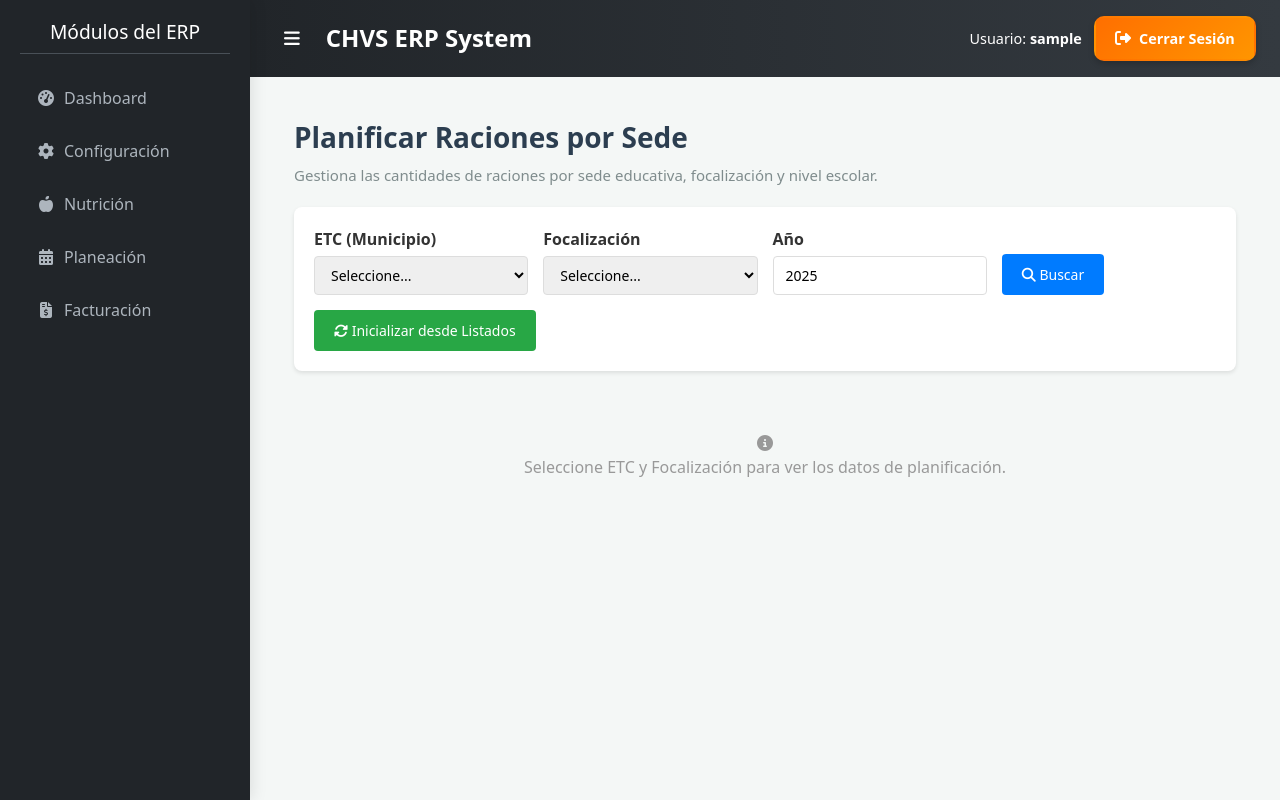
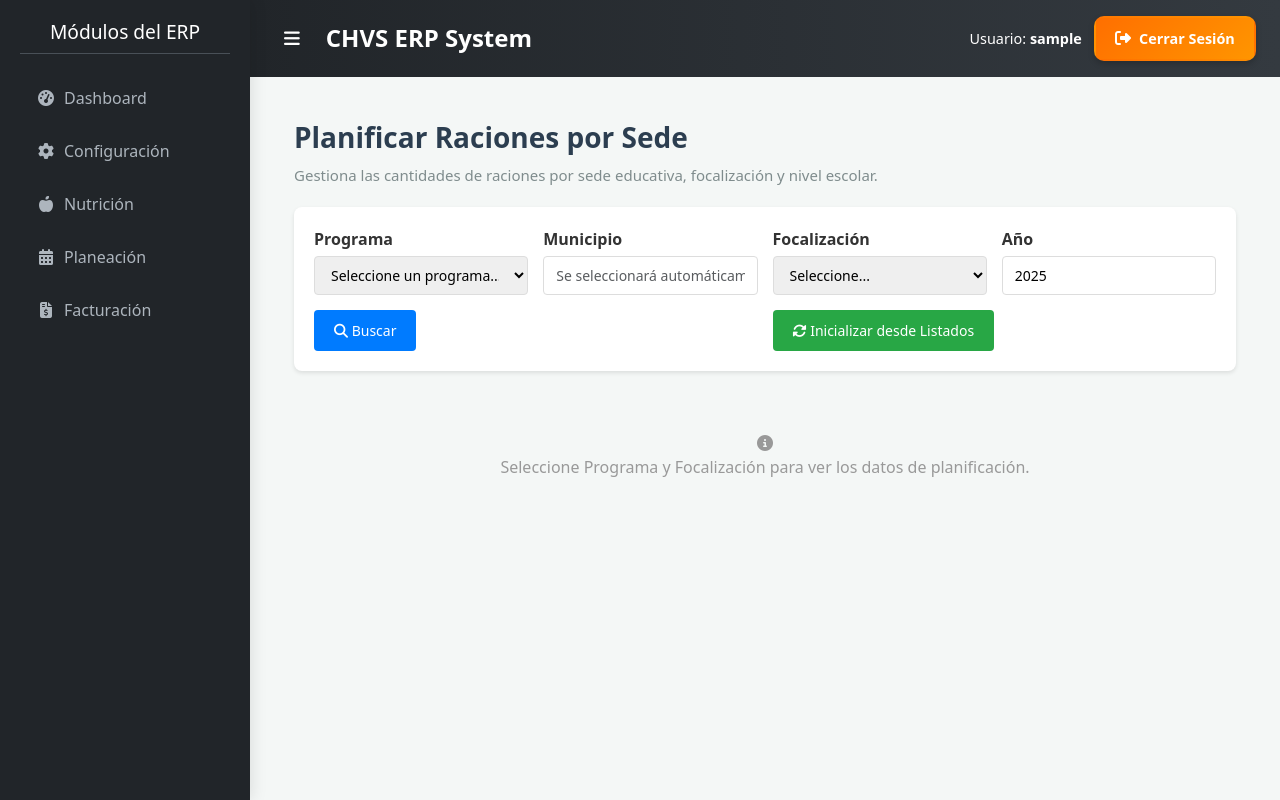
Before and after one commit to erpplaneacion-eng/ERP_CHVS, a Django app: page /planeacion/ciclos-menus/ in a window 1280 px wide. Run offline with Django 5.2, Linux system fonts and the light colour scheme; the visitor is signed in with stand-in values (Sample User, id 1); data that the repository does not hold is empty; parts of the project's set-up code (start-up, migrations or seed data) failed here and were passed over; some libraries are stand-ins or nearby versions.

Commit message:
se ajsuta modulo de facturacin se agrega filtro de programa

```diff
--- a/erp_chvs/planeacion/views.py
+++ b/erp_chvs/planeacion/views.py
@@ -63,11 +63,11 @@ def ciclos_menus_view(request):
     Vista principal para planificar ciclos de menús.
     Muestra filtros y tabla de planificación de raciones.
     """
-    # Obtener municipios únicos de listados_focalizacion
-    etc_values = ListadosFocalizacion.objects.values_list('etc', flat=True).distinct().order_by('etc')
+    # Obtener programas activos ordenados por nombre
+    programas = Programa.objects.filter(estado='activo').order_by('programa')
 
     context = {
-        'etc_values': etc_values,
+        'programas': programas,
         'focalizaciones': FOCALIZACIONES_DISPONIBLES,
     }
 
@@ -86,23 +86,25 @@ def inicializar_ciclos_menus(request):
         import json
         data = json.loads(request.body)
 
-        etc = data.get('etc')
+        programa_id = data.get('programa_id')
         focalizacion = data.get('focalizacion')
         ano = data.get('ano', 2025)
 
-        if not etc or not focalizacion:
+        if not programa_id or not focalizacion:
             return JsonResponse({
                 'success': False,
-                'error': 'Parámetros ETC y Focalización son requeridos'
+                'error': 'Parámetros Programa y Focalización son requeridos'
             }, status=400)
 
-        # Obtener municipio
+        # Obtener programa y municipio
         try:
-            municipio_obj = PrincipalMunicipio.objects.get(nombre_municipio__iexact=etc)
-        except PrincipalMunicipio.DoesNotExist:
+            programa_obj = Programa.objects.get(id=programa_id)
+            municipio_obj = programa_obj.municipio
+            etc = municipio_obj.nombre_municipio
+        except Programa.DoesNotExist:
             return JsonResponse({
                 'success': False,
-                'error': f'Municipio "{etc}" no encontrado'
+                'error': f'Programa con ID "{programa_id}" no encontrado'
             }, status=404)
 
         # Obtener todos los registros de listados_focalizacion para este ETC y focalización
@@ -330,7 +332,7 @@ def obtener_datos_ciclos(request):
     API para obtener datos de planificación existentes.
     """
     try:
-        etc = request.GET.get('etc')
+        programa_id = request.GET.get('programa_id')
         focalizacion = request.GET.get('focalizacion')
         ano = request.GET.get('ano', '2025')
 
@@ -340,19 +342,20 @@ def obtener_datos_ciclos(request):
         except (ValueError, TypeError):
             ano = 2025
 
-        if not etc or not focalizacion:
+        if not programa_id or not focalizacion:
             return JsonResponse({
                 'success': False,
-                'error': 'Parámetros ETC y Focalización son requeridos'
+                'error': 'Parámetros Programa y Focalización son requeridos'
             }, status=400)
 
-        # Obtener municipio
+        # Obtener programa y municipio
         try:
-            municipio_obj = PrincipalMunicipio.objects.get(nombre_municipio__iexact=etc)
-        except PrincipalMunicipio.DoesNotExist:
+            programa_obj = Programa.objects.get(id=programa_id)
+            municipio_obj = programa_obj.municipio
+        except Programa.DoesNotExist:
             return JsonResponse({
                 'success': False,
-                'error': f'Municipio "{etc}" no encontrado'
+                'error': f'Programa con ID "{programa_id}" no encontrado'
             }, status=404)
 
         # Obtener datos
--- a/erp_chvs/static/js/planeacion/ciclos_menus.js
+++ b/erp_chvs/static/js/planeacion/ciclos_menus.js
@@ -7,7 +7,7 @@ document.addEventListener('DOMContentLoaded', function() {
     // Obtener elementos del DOM
     const btnBuscar = document.getElementById('btn-buscar');
     const btnInicializar = document.getElementById('btn-inicializar');
-    const etcSelect = document.getElementById('filter-etc');
+    const programaSelect = document.getElementById('filter-programa');
     const focalizacionSelect = document.getElementById('filter-focalizacion');
     const anoInput = document.getElementById('filter-ano');
     const resultsContainer = document.getElementById('results-container');
@@ -53,41 +53,41 @@ document.addEventListener('DOMContentLoaded', function() {
     // Evento para el botón de Buscar
     if (btnBuscar) {
         btnBuscar.addEventListener('click', function() {
-            const etc = etcSelect.value;
+            const programaId = programaSelect.value;
             const focalizacion = focalizacionSelect.value;
             const ano = anoInput.value;
 
-            if (!etc || !focalizacion) {
-                mostrarAlertaSegura('Por favor, seleccione un ETC y una Focalización.', 'warning');
+            if (!programaId || !focalizacion) {
+                mostrarAlertaSegura('Por favor, seleccione un Programa y una Focalización.', 'warning');
                 return;
             }
 
-            buscarDatos(etc, focalizacion, ano);
+            buscarDatos(programaId, focalizacion, ano);
         });
     }
 
     // Evento para el botón de Inicializar
     if (btnInicializar) {
         btnInicializar.addEventListener('click', function() {
-            const etc = etcSelect.value;
+            const programaId = programaSelect.value;
             const focalizacion = focalizacionSelect.value;
             const ano = anoInput.value;
 
-            if (!etc || !focalizacion) {
-                mostrarAlertaSegura('Por favor, seleccione un ETC y una Focalización.', 'warning');
+            if (!programaId || !focalizacion) {
+                mostrarAlertaSegura('Por favor, seleccione un Programa y una Focalización.', 'warning');
                 return;
             }
 
             // Inicia el proceso. El primer llamado nunca se fuerza.
-            inicializarCiclos(etc, focalizacion, ano, false);
+            inicializarCiclos(programaId, focalizacion, ano, false);
         });
     }
 
-    async function buscarDatos(etc, focalizacion, ano) {
+    async function buscarDatos(programaId, focalizacion, ano) {
         mostrarCargando();
 
         try {
-            const url = `${config.urlObtener}?etc=${encodeURIComponent(etc)}&focalizacion=${encodeURIComponent(focalizacion)}&ano=${ano}`;
+            const url = `${config.urlObtener}?programa_id=${encodeURIComponent(programaId)}&focalizacion=${encodeURIComponent(focalizacion)}&ano=${ano}`;
             const response = await fetch(url, {
                 method: 'GET',
                 headers: {
@@ -128,7 +128,7 @@ document.addEventListener('DOMContentLoaded', function() {
         }
     }
 
-    async function inicializarCiclos(etc, focalizacion, ano, forzar) {
+    async function inicializarCiclos(programaId, focalizacion, ano, forzar) {
         // Mostrar indicador de carga
         btnInicializar.disabled = true;
         btnInicializar.innerHTML = '<span class="spinner-border spinner-border-sm" role="status" aria-hidden="true"></span> Procesando...';
@@ -141,7 +141,7 @@ document.addEventListener('DOMContentLoaded', function() {
                     'X-CSRFToken': config.csrfToken
                 },
                 body: JSON.stringify({
-                    etc: etc,
+                    programa_id: programaId,
                     focalizacion: focalizacion,
                     ano: parseInt(ano),
                     forzar_actualizacion: forzar
@@ -158,13 +158,13 @@ document.addEventListener('DOMContentLoaded', function() {
 
                 } else if (data.requiere_confirmacion) {
                     if (typeof ERPUtils === 'undefined' || typeof ERPUtils.showConfirm !== 'function') {
-                        await mostrarConfirmacionNativa(data, etc, focalizacion, ano);
+                        await mostrarConfirmacionNativa(data, programaId, focalizacion, ano);
                         return;
                     }
 
                     // Verificar que SweetAlert2 esté disponible
                     if (typeof Swal === 'undefined') {
-                        await mostrarConfirmacionNativa(data, etc, focalizacion, ano);
+                        await mostrarConfirmacionNativa(data, programaId, focalizacion, ano);
                         return;
                     }
 
@@ -177,13 +177,13 @@ document.addEventListener('DOMContentLoaded', function() {
                         );
 
                         if (userConfirmed) {
-                            inicializarCiclos(etc, focalizacion, ano, true);
+                            inicializarCiclos(programaId, focalizacion, ano, true);
                         } else {
                             mostrarNotificacionSegura('Operación cancelada. Los registros existentes se mantienen intactos.', 'info');
-                            buscarDatos(etc, focalizacion, ano);
+                            buscarDatos(programaId, focalizacion, ano);
                         }
                     } else {
-                        await mostrarConfirmacionNativa(data, etc, focalizacion, ano);
+                        await mostrarConfirmacionNativa(data, programaId, focalizacion, ano);
                     }
                 } else {
                     // Otros errores controlados por el backend
@@ -690,7 +690,7 @@ document.addEventListener('DOMContentLoaded', function() {
     }
 
 
-    async function mostrarConfirmacionNativa(data, etc, focalizacion, ano) {
+    async function mostrarConfirmacionNativa(data, programaId, focalizacion, ano) {
         const titulo = '⚠️ Confirmación Requerida';
         const mensaje = `
             <div style="text-align: center; padding: 10px;">
@@ -713,10 +713,10 @@ document.addEventListener('DOMContentLoaded', function() {
             const userConfirmed = await mostrarModalConfirmacionPersonalizado(titulo, mensaje, 'warning');
 
             if (userConfirmed) {
-                inicializarCiclos(etc, focalizacion, ano, true);
+                inicializarCiclos(programaId, focalizacion, ano, true);
             } else {
                 mostrarNotificacionSegura('Operación cancelada. Los registros existentes se mantienen intactos.', 'info');
-                buscarDatos(etc, focalizacion, ano);
+                buscarDatos(programaId, focalizacion, ano);
             }
 
             return userConfirmed;
@@ -725,10 +725,10 @@ document.addEventListener('DOMContentLoaded', function() {
             const confirmacionNativa = confirm(`${titulo}\n\n${data.warning}. Existen ${data.total_registros_existentes} registros que serán sobreescritos. ¿Desea continuar?`);
 
             if (confirmacionNativa) {
-                inicializarCiclos(etc, focalizacion, ano, true);
+                inicializarCiclos(programaId, focalizacion, ano, true);
             } else {
                 mostrarNotificacionSegura('Operación cancelada. Los registros existentes se mantienen intactos.', 'info');
-                buscarDatos(etc, focalizacion, ano);
+                buscarDatos(programaId, focalizacion, ano);
             }
 
             return confirmacionNativa;
--- a/erp_chvs/templates/planeacion/ciclos_menus.html
+++ b/erp_chvs/templates/planeacion/ciclos_menus.html
@@ -12,13 +12,20 @@
     <div class="filters-container">
         <div class="filter-group">
             <div class="filter-field">
-                <label for="filter-etc">ETC (Municipio)</label> {# ID ajustado #}
-                <select id="filter-etc" name="etc" required>
-                    <option value="">Seleccione...</option>
-                    {% for etc in etc_values %}
-                        <option value="{{ etc }}">{{ etc }}</option>
+                <label for="filter-programa">Programa</label>
+                <select id="filter-programa" name="programa" required>
+                    <option value="">Seleccione un programa...</option>
+                    {% for programa in programas %}
+                        <option value="{{ programa.id }}" data-municipio="{{ programa.municipio.nombre_municipio }}">
+                            {{ programa.programa }} - {{ programa.municipio.nombre_municipio }}
+                        </option>
                     {% endfor %}
                 </select>
+            </div>
+
+            <div class="filter-field">
+                <label for="municipio-auto">Municipio</label>
+                <input type="text" id="municipio-auto" class="form-control" readonly placeholder="Se seleccionará automáticamente">
             </div>
 
             <div class="filter-field">
@@ -57,7 +64,7 @@
     <div id="results-container" class="results-container">
         <div class="no-data">
             <i class="fas fa-info-circle"></i>
-            <p>Seleccione ETC y Focalización para ver los datos de planificación.</p>
+            <p>Seleccione Programa y Focalización para ver los datos de planificación.</p>
         </div>
     </div>
 </div>
@@ -72,5 +79,24 @@
         urlObtener: "{% url 'planeacion:obtener_datos_ciclos' %}",
         csrfToken: "{{ csrf_token }}"
     };
+
+    // Manejo de selección automática de municipio
+    document.addEventListener('DOMContentLoaded', function() {
+        const programaSelect = document.getElementById('filter-programa');
+        const municipioAutoInput = document.getElementById('municipio-auto');
+
+        if (programaSelect && municipioAutoInput) {
+            programaSelect.addEventListener('change', function() {
+                const selectedOption = this.options[this.selectedIndex];
+                const municipio = selectedOption.getAttribute('data-municipio');
+
+                if (municipio) {
+                    municipioAutoInput.value = municipio;
+                } else {
+                    municipioAutoInput.value = '';
+                }
+            });
+        }
+    });
 </script>
 {% endblock %}
```
